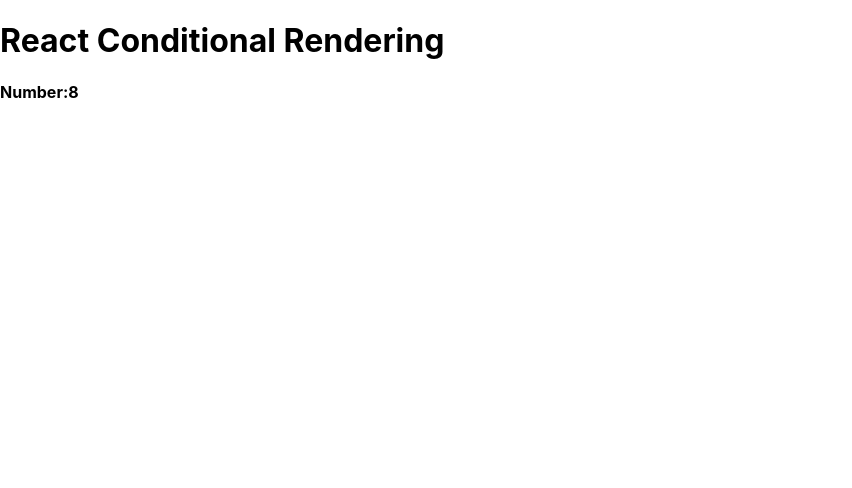
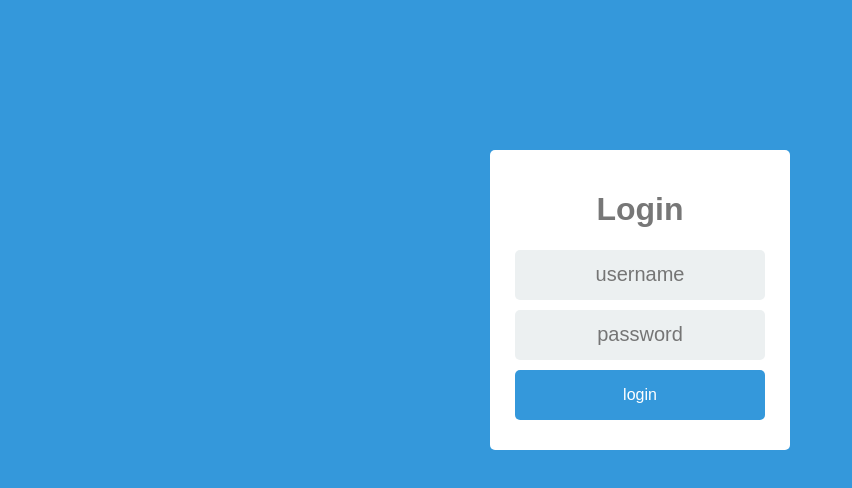
Before and after one commit to Rohambadi/simpel-react-project, a React (Create React App) app: page / in a window 1280 px wide. Shown: the top 488 px of the page, without its empty margins (0-852 px from the left). Built offline with nearby package versions, Linux system fonts and the light colour scheme.

Commit message:
simpel edit for app.css

```diff
--- a/src/App.css
+++ b/src/App.css
@@ -1,5 +1,61 @@
-#gif {
-  width: 480px;
-  height: 480px;
-  margin: 30px;
+body {
+  background-color: #3498db;
 }
+
+* {
+  box-sizing: border-box;
+}
+
+.login {
+  width: 300px;
+  margin: 20px auto;
+}
+
+.login-screen {
+  background-color: white;
+  margin-top: 150px;
+  padding: 20px;
+  border-radius: 5px;
+}
+
+.app-title {
+  font-family: Arial;
+  text-align: center;
+  color: #777777;
+}
+
+.login-form {
+  text-align: center;
+}
+
+.group-control {
+  margin-bottom: 10px;
+}
+
+.login-field {
+  width: 250px;
+  height: 50px;
+  background-color: #ecf0f1;
+  border-radius: 5px;
+  border: none;
+  padding: 10px;
+  font-family: Arial;
+  font-size: 20px;
+  text-align: center;
+  transition: all 0.25s;
+}
+.login-field:focus {
+  outline: 1px solid #3498db;
+}
+.login-btn {
+  width: 250px;
+  height: 50px;
+  background-color: #3498db;
+  border-radius: 5px;
+  padding: 10px;
+  text-align: center;
+  font-family: Arial;
+  font-size: 16px;
+  color: white;
+  border: none;
+}
--- a/src/App.js
+++ b/src/App.js
@@ -1,30 +1,41 @@
 import React from 'react';
 import './App.css';
-import MyGif from './my.gif';
+
 function App() {
 
-    let mynumber = Math.floor(Math.random()*10)+1;
-    if(mynumber===7){
+    return (
+        <div className="login">
+            <div className="login-screen">
+                <div className="app-title">
+                    <h1>Login</h1>
+                </div>
+                <div className="login-form">
+                   <div className="group-control">
+                       <input type="text" className="login-field" placeholder="username"/>
+                   </div>
 
-        return(
-            <div>
-                <h1>React Conditional Rendering</h1>
-                <h4>Number:{mynumber}</h4>
-                <img id='gif' src={MyGif} alt="MY Gif" />
+                   <div className="group-control">
+                       <input type="text" className="login-field" placeholder="password"/>
+                   </div>
+
+                   <div className="group-control">
+                       <input type="submit" className="login-btn" value="login"/>
+                   </div>
+
+                </div>
             </div>
-        )
 
 
-    }else{
-        return(
-            <div>
-                <h1>React Conditional Rendering</h1>
-                <h4>Number:{mynumber}</h4>
-            </div>
-        )
-    }
 
 
+
+
+
+        </div>
+
+
+
+  );
 }
 
 export default App;
```
